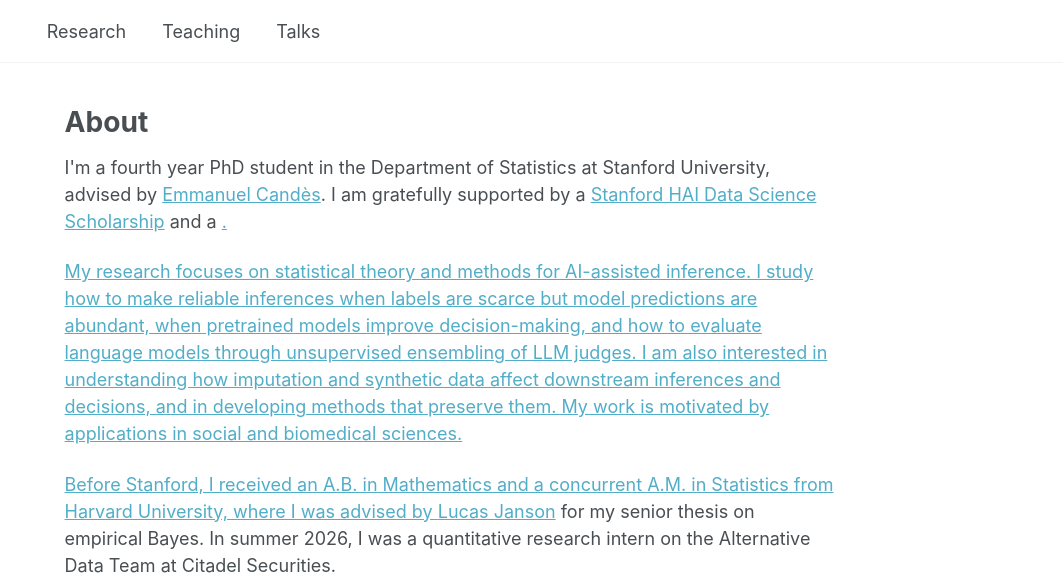
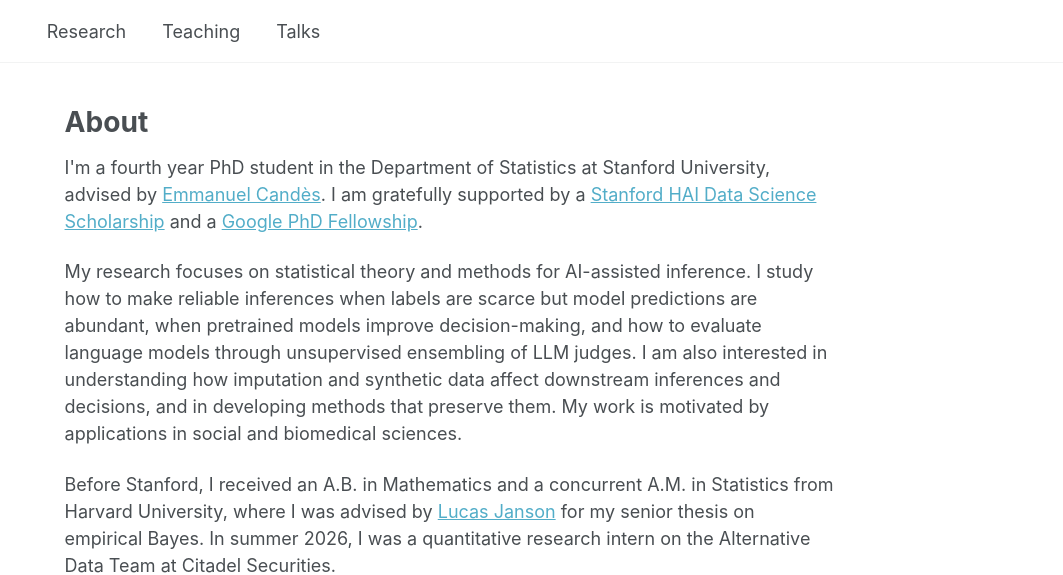
Before and after one commit to ginniema/ginniema.github.io, a plain HTML site: page index.html in a window 1280 px wide. Shown: the top 575 px of the page, 217-1280 px from the left. Drawn offline with Linux system fonts and the light colour scheme.

Commit message:
Fix HTML encoding issues in index.html

```diff
--- a/index.html
+++ b/index.html
@@ -43,7 +43,7 @@
 </aside>
 <article class="page"><div class="page__inner-wrap"><section class="page__content">
 <h1 id="about">About</h1>
-<p>I'm a fourth year PhD student in the Department of Statistics at Stanford University, advised by <a href="https://candes.su.domains/">Emmanuel Candès</a>. I am gratefully supported by a <a href="https://hai.stanford.edu/about/people?filterBy=graduate-fellows&amp;self=true">Stanford HAI Data Science Scholarship</a> and a <a href="https://research.google/programs-and-events/phd-fellowship/recipients/"Google PhD Fellowship</a>.</p>
+<p>I'm a fourth year PhD student in the Department of Statistics at Stanford University, advised by <a href="https://candes.su.domains/">Emmanuel Candès</a>. I am gratefully supported by a <a href="https://hai.stanford.edu/about/people?filterBy=graduate-fellows&amp;self=true">Stanford HAI Data Science Scholarship</a> and a <a href="https://research.google/programs-and-events/phd-fellowship/recipients/">Google PhD Fellowship</a>.</p>
 <p>My research focuses on statistical theory and methods for AI-assisted inference. I study how to make reliable inferences when labels are scarce but model predictions are abundant, when pretrained models improve decision-making, and how to evaluate language models through unsupervised ensembling of LLM judges. I am also interested in understanding how imputation and synthetic data affect downstream inferences and decisions, and in developing methods that preserve them. My work is motivated by applications in social and biomedical sciences.</p>
 <p>Before Stanford, I received an A.B. in Mathematics and a concurrent A.M. in Statistics from Harvard University, where I was advised by <a href="https://lucasjanson.fas.harvard.edu/">Lucas Janson</a> for my senior thesis on empirical Bayes. In summer 2026, I was a quantitative research intern on the Alternative Data Team at Citadel Securities.</p>
 <p>You can reach me at <a href="mailto:vlma@stanford.edu">vlma[at]stanford[dot]edu</a>.</p>
```
